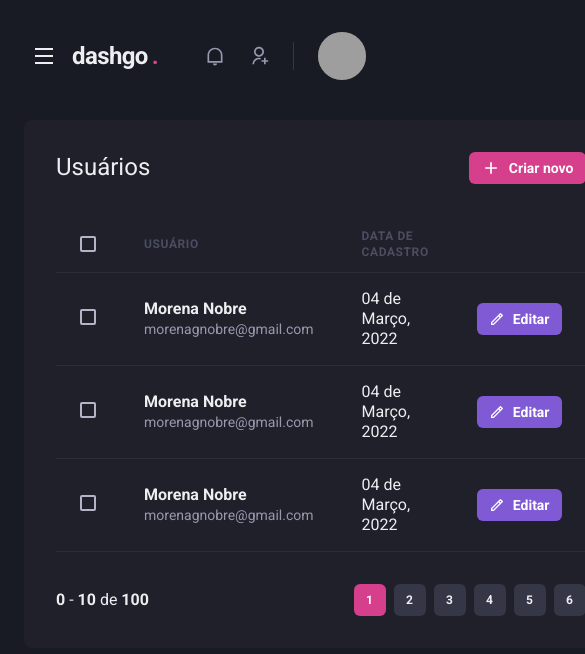
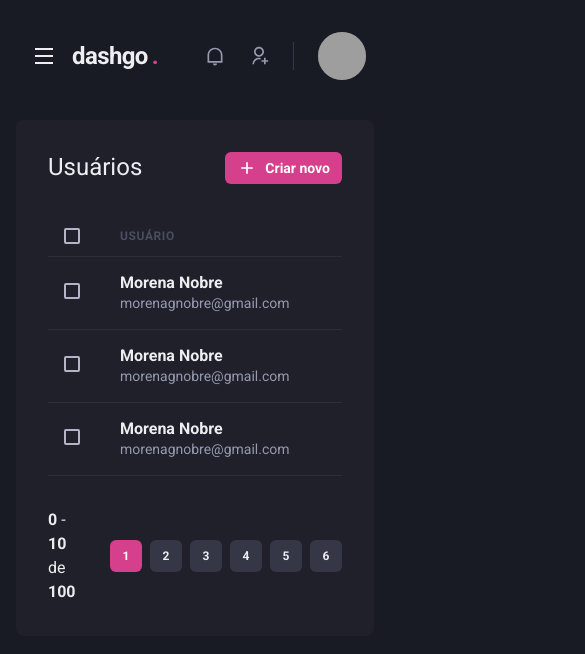
Before and after one commit to MorenaNobre/Dashgo-Ignite, a Next.js app: page /users in a window 390 px wide. Shown: the top 654 px of the page, 585 px wide, since content can reach past the window. Built offline with nearby package versions, Linux system fonts and the light colour scheme; grey boxes are pictures that could not be loaded.

Commit message:
Responsive UserList

```diff
--- a/src/pages/users/index.tsx
+++ b/src/pages/users/index.tsx
@@ -12,6 +12,7 @@
   Th,
   Thead,
   Tr,
+  useBreakpointValue,
 } from "@chakra-ui/react";
 import { RiAddLine, RiPencilLine } from "react-icons/ri";
 import { Header } from "../../components/Header";
@@ -19,10 +20,15 @@
 import { Sidebar } from "../../components/Sidebar";
 
 export default function UserList() {
+  const isWideVersion = useBreakpointValue({
+    base: false,
+    lg: true,
+  });
+
   return (
     <Box>
       <Header />
-      <Flex w="100%" my="6" maxWidth={1280} mx="auto" px="6">
+      <Flex w="100%" my="6" maxWidth={1280} mx="auto" px={["4", "4", "6"]}>
         <Sidebar />
         <Box flex="1" borderRadius={8} bg="gray.800" p="8">
           <Flex mb="8" justify="space-between" align="center">
@@ -43,17 +49,16 @@
           <Table colorScheme="whiteAlpha">
             <Thead>
               <Tr>
-                <Th px="6" color="gray.300" width="8">
+                <Th px={["4", "4", "6"]} color="gray.300" width="8">
                   <Checkbox colorScheme="pink" />
                 </Th>
                 <Th>Usuário</Th>
-                <Th>Data de cadastro</Th>
-                <Th width="8"></Th>
+                {isWideVersion && <Th>Data de cadastro</Th>}
               </Tr>
             </Thead>
             <Tbody>
               <Tr>
-                <Td px="6">
+                <Td px={["4", "4", "6"]}>
                   <Checkbox colorScheme="pink" />
                 </Td>
                 <Td>
@@ -64,21 +69,10 @@
                     </Text>
                   </Box>
                 </Td>
-                <Td>04 de Março, 2022</Td>
-                <Td>
-                  <Button
-                    as="a"
-                    size="sm"
-                    fontSize="sm"
-                    colorScheme="purple"
-                    leftIcon={<Icon as={RiPencilLine} fontSize="16" />}
-                  >
-                    Editar
-                  </Button>
-                </Td>
+                {isWideVersion && <Td>04 de Março, 2022</Td>}
               </Tr>
               <Tr>
-                <Td px="6">
+                <Td px={["4", "4", "6"]}>
                   <Checkbox colorScheme="pink" />
                 </Td>
                 <Td>
@@ -89,21 +83,10 @@
                     </Text>
                   </Box>
                 </Td>
-                <Td>04 de Março, 2022</Td>
-                <Td>
-                  <Button
-                    as="a"
-                    size="sm"
-                    fontSize="sm"
-                    colorScheme="purple"
-                    leftIcon={<Icon as={RiPencilLine} fontSize="16" />}
-                  >
-                    Editar
-                  </Button>
-                </Td>
+                {isWideVersion && <Td>04 de Março, 2022</Td>}
               </Tr>
               <Tr>
-                <Td px="6">
+                <Td px={["4", "4", "6"]}>
                   <Checkbox colorScheme="pink" />
                 </Td>
                 <Td>
@@ -114,18 +97,8 @@
                     </Text>
                   </Box>
                 </Td>
-                <Td>04 de Março, 2022</Td>
-                <Td>
-                  <Button
-                    as="a"
-                    size="sm"
-                    fontSize="sm"
-                    colorScheme="purple"
-                    leftIcon={<Icon as={RiPencilLine} fontSize="16" />}
-                  >
-                    Editar
-                  </Button>
-                </Td>
+                {isWideVersion && <Td>04 de Março, 2022</Td>}
+
               </Tr>
             </Tbody>
           </Table>
```
